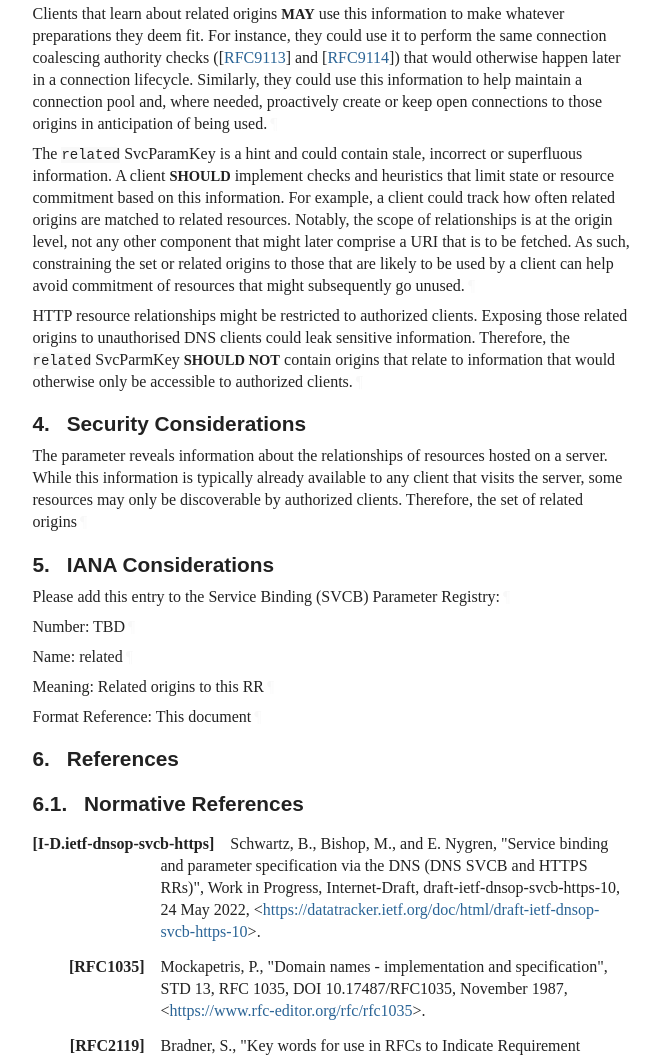
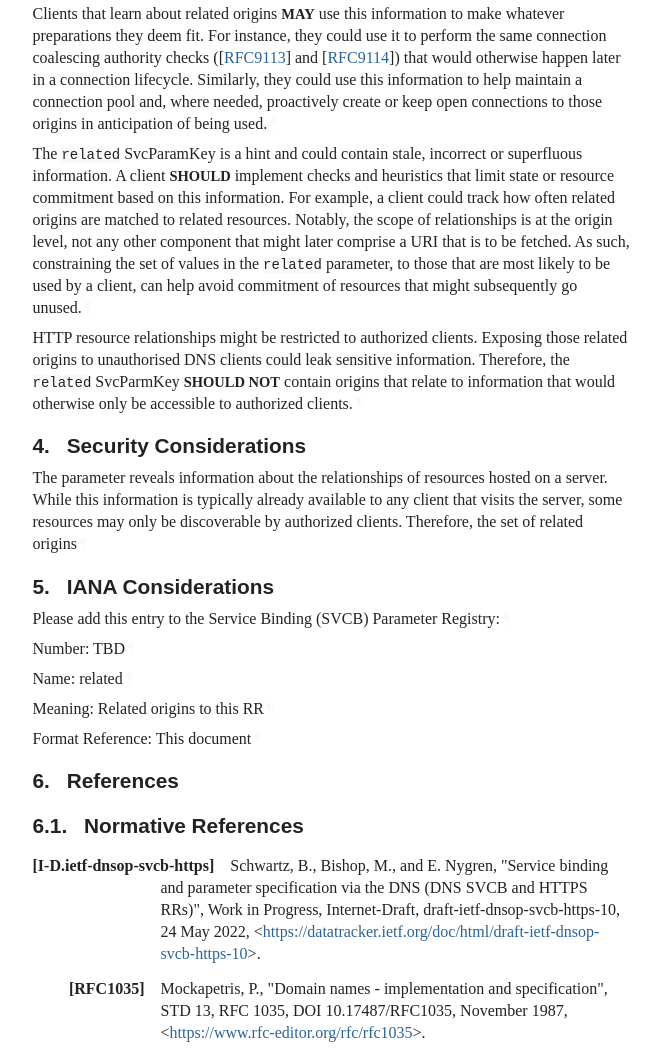
Before and after one commit to LPardue/draft-pardue-httpbis-preconnect-hint-svc-param, a plain HTML site: page draft-pardue-httpbis-related-origins.html in a window 1280 px wide. Shown: the part 2115-3172 px from the top of the page, without its empty margins (92-752 px from the left). Drawn offline with Linux system fonts and the light colour scheme; a web font is replaced by a local one.

Commit message:
Script updating gh-pages from 7f598aa. [ci skip]

```diff
--- a/draft-pardue-httpbis-related-origins.html
+++ b/draft-pardue-httpbis-related-origins.html
@@ -1270,8 +1270,9 @@ limit state or resource commitment based on this information. For example, a
 client could track how often related origins are matched to related resources.
 Notably, the scope of relationships is at the origin level, not any other
 component that might later comprise a URI that is to be fetched. As such,
-constraining the set or related origins to those that are likely to be used by a
-client can help avoid commitment of resources that might subsequently go unused.<a href="#section-3-7" class="pilcrow">¶</a></p>
+constraining the set of values in the <code>related</code> parameter, to those that are
+most likely to be used by a client, can help avoid commitment of resources that
+might subsequently go unused.<a href="#section-3-7" class="pilcrow">¶</a></p>
 <p id="section-3-8">HTTP resource relationships might be restricted to authorized clients. Exposing
 those related origins to unauthorised DNS clients could leak sensitive
 information. Therefore, the <code>related</code> SvcParmKey <span class="bcp14">SHOULD NOT</span> contain origins that
```
Also changed, not shown: draft-pardue-httpbis-related-origins.txt.
